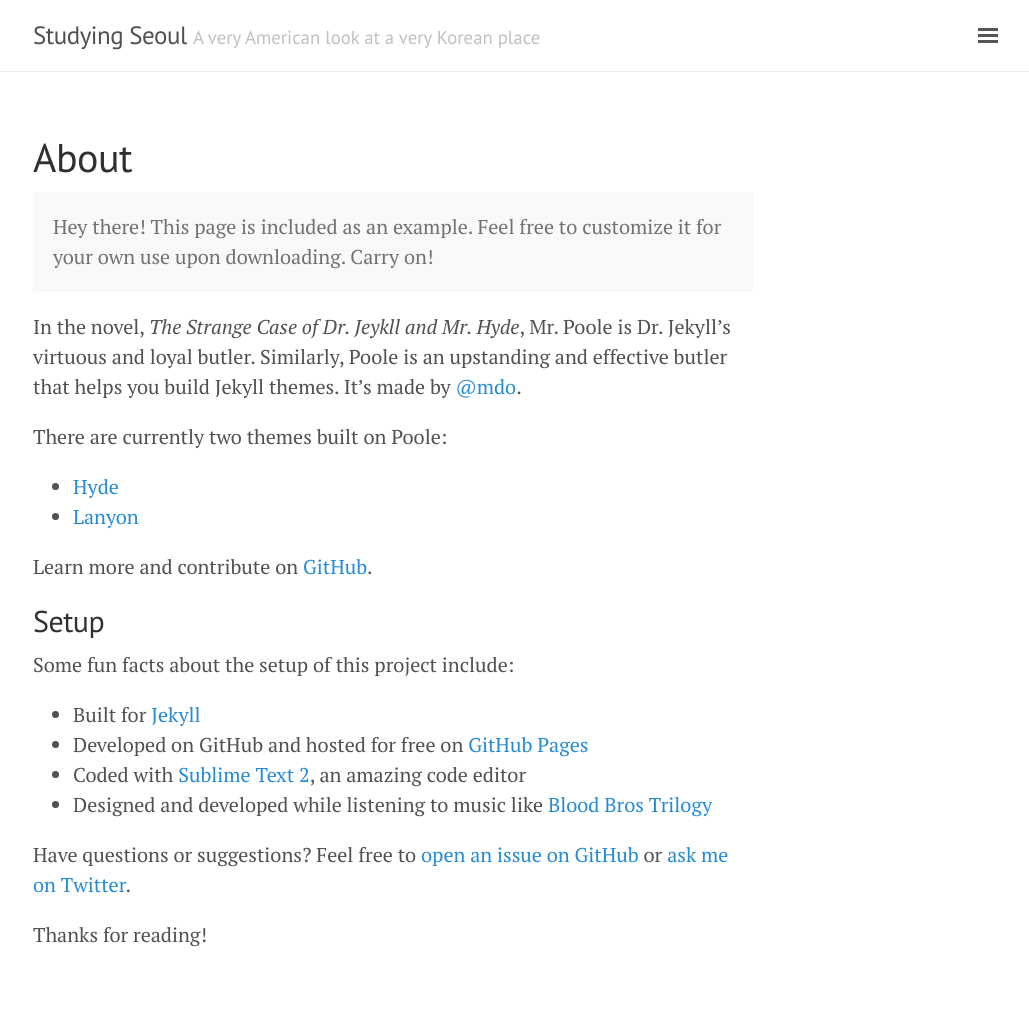
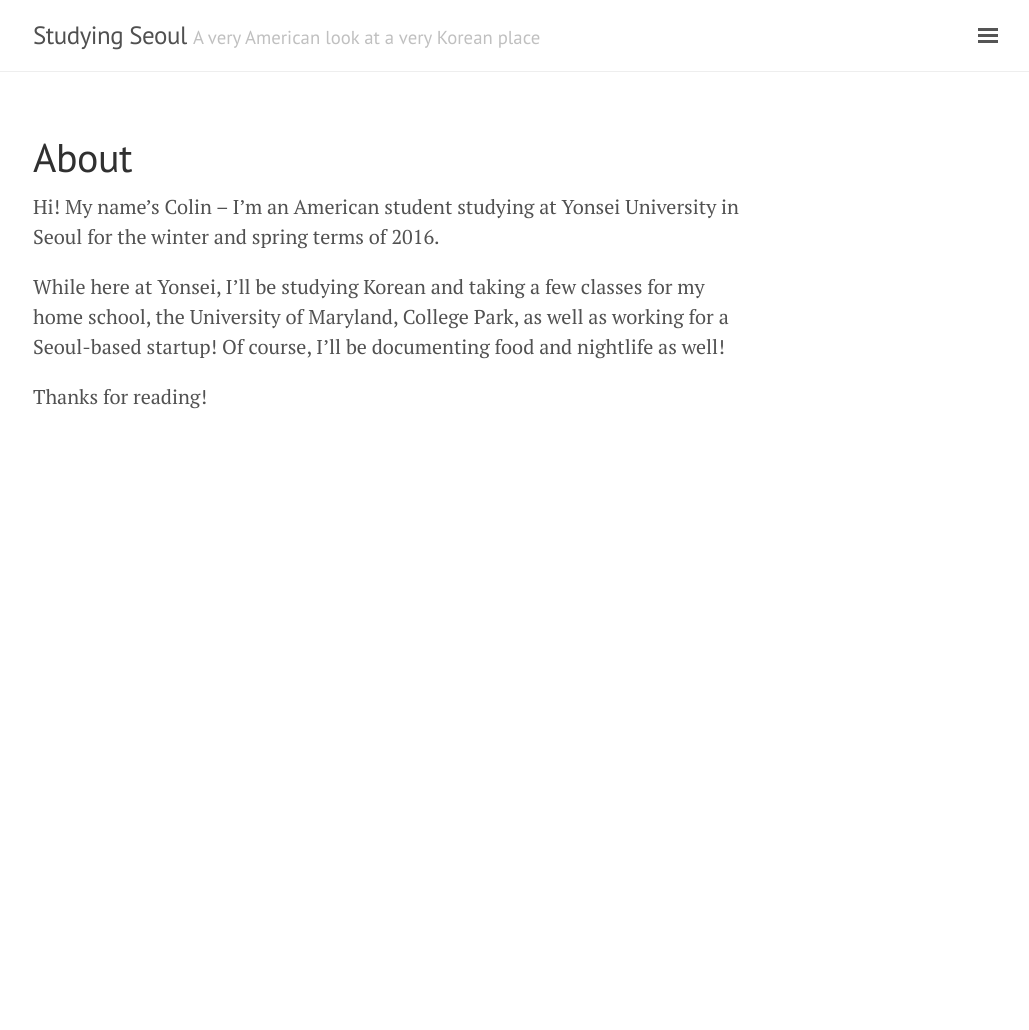
Before and after one commit to sw3dish/studying_seoul_jekyll, a Jekyll site: the page built from about.md, in a window 1280 px wide. Shown: the whole page, without its empty margins (247-1276 px from the left). Built offline with Jekyll 4.4.1, drawn with Linux system fonts in a browser that asks for light colours; after the commit the page ends 900 px from its top, so only the background shows below that.

Commit message:
Update about page

```diff
--- a/about.md
+++ b/about.md
@@ -3,28 +3,8 @@ layout: page
 title: About
 ---
 
-<p class="message">
-  Hey there! This page is included as an example. Feel free to customize it for your own use upon downloading. Carry on!
-</p>
+Hi! My name's Colin -- I'm an American student studying at Yonsei University in Seoul for the winter and spring terms of 2016.
 
-In the novel, *The Strange Case of Dr. Jeykll and Mr. Hyde*, Mr. Poole is Dr. Jekyll's virtuous and loyal butler. Similarly, Poole is an upstanding and effective butler that helps you build Jekyll themes. It's made by [@mdo](https://twitter.com/mdo).
-
-There are currently two themes built on Poole:
-
-* [Hyde](http://hyde.getpoole.com)
-* [Lanyon](http://lanyon.getpoole.com)
-
-Learn more and contribute on [GitHub](https://github.com/poole).
-
-## Setup
-
-Some fun facts about the setup of this project include:
-
-* Built for [Jekyll](http://jekyllrb.com)
-* Developed on GitHub and hosted for free on [GitHub Pages](https://pages.github.com)
-* Coded with [Sublime Text 2](http://sublimetext.com), an amazing code editor
-* Designed and developed while listening to music like [Blood Bros Trilogy](https://soundcloud.com/maddecent/sets/blood-bros-series)
-
-Have questions or suggestions? Feel free to [open an issue on GitHub](https://github.com/poole/issues/new) or [ask me on Twitter](https://twitter.com/mdo).
+While here at Yonsei, I'll be studying Korean and taking a few classes for my home school, the University of Maryland, College Park, as well as working for a Seoul-based startup! Of course, I'll be documenting food and nightlife as well!
 
 Thanks for reading!
```
